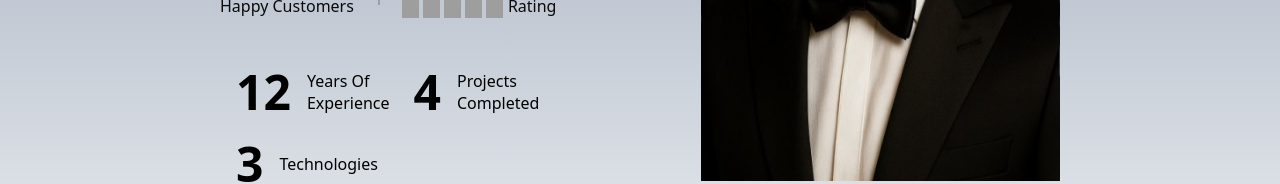
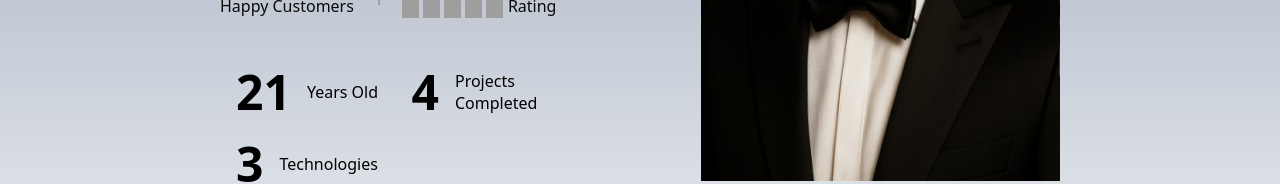
Before and after one commit to EchheanChhour3/my-profile, a Next.js app: page / in a window 1280 px wide. Shown: the part 710-894 px from the top of the page. Built offline with nearby package versions, Linux system fonts and the light colour scheme; grey boxes are pictures that could not be loaded.

Commit message:
change age stateCount

```diff
--- a/src/components/state.tsx
+++ b/src/components/state.tsx
@@ -4,8 +4,8 @@ import CountUp from "react-countup";
 
 const stats = [
   {
-    num: 12,
-    text: "Years Of Experience",
+    num: 21,
+    text: "Years Old",
   },
   {
     num: 4,
```
